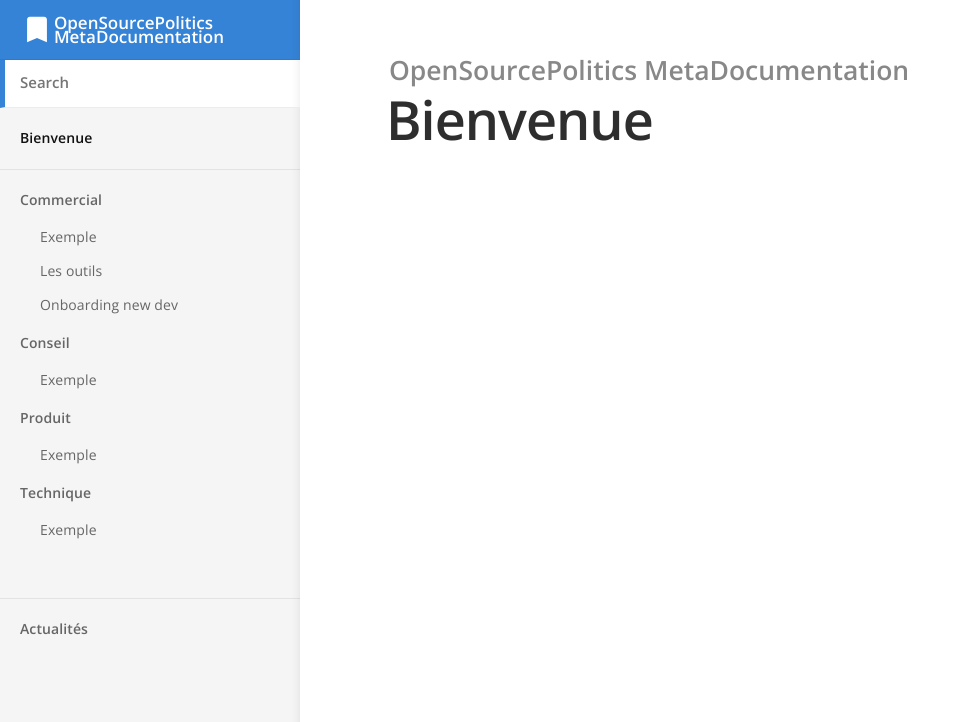
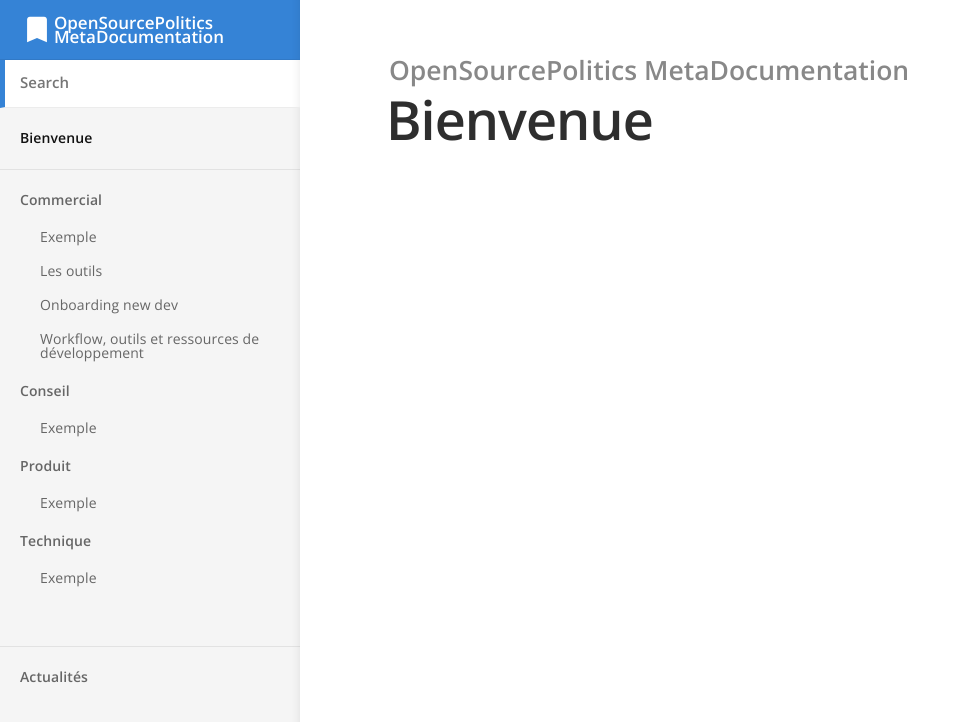
Before and after one commit to OpenSourcePolitics/osp-documentation, a Jekyll site: the page built from index.md, in a window 1280 px wide. Shown: the top 722 px of the page, without its empty margins (0-970 px from the left). Built offline with Jekyll 4.4.1, drawn with Linux system fonts in a browser that asks for light colours.

Commit message:
Update workflow_development_tools_and_resources.md

```diff
--- a/_docs/Technique/workflow_development_tools_and_resources.md
+++ b/_docs/Technique/workflow_development_tools_and_resources.md
@@ -1,3 +1,9 @@
+---
+title: Workflow, outils et ressources de développement
+category: Commercial
+order: 1
+---
+
 # [OSP][Decidim] Workflow, outils et ressources de développement
 
 ## Onboarding dev
```
